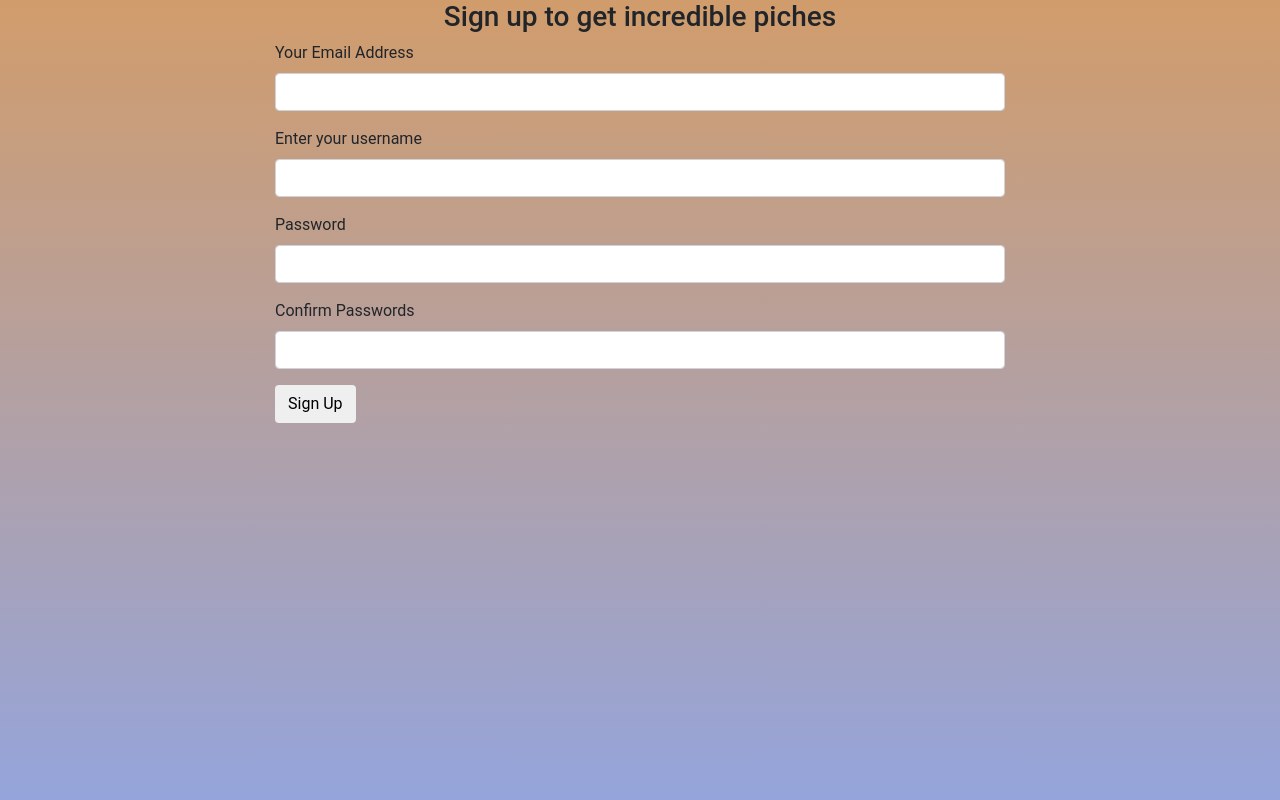
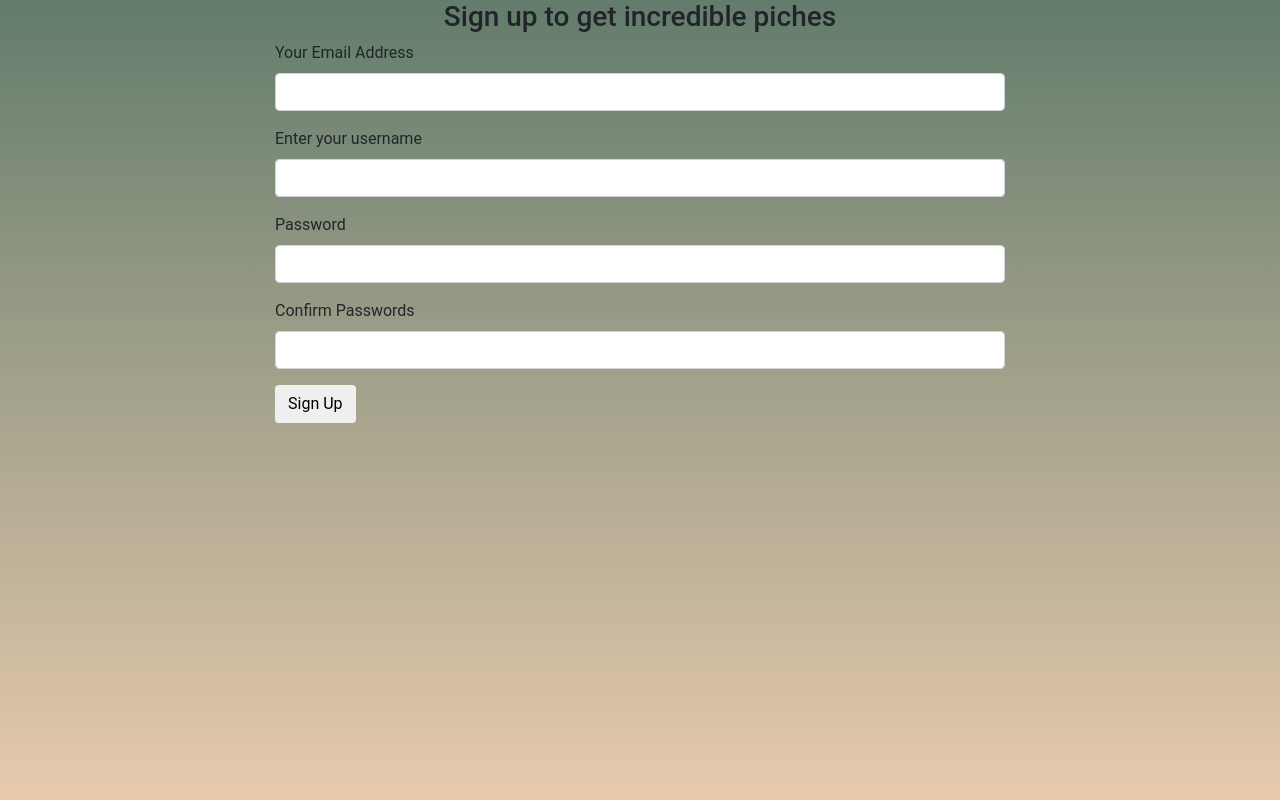
Before and after one commit to Aprilwairimu/Pitch-App, a Flask app: page /authenticate/register in a window 1280 px wide. Shown: the part 58-858 px from the top of the page. Run offline with Flask 2, Linux system fonts and the light colour scheme; some libraries are stand-ins or nearby versions.

Commit message:
changed background color

```diff
--- a/app/static/css/styles.css
+++ b/app/static/css/styles.css
@@ -6,12 +6,12 @@
 }
 /* register.html */
 .sign{
-    background: linear-gradient(180deg, rgba(185, 105, 31, 0.66) 0%, rgba(6, 43, 172, 0.429) 100%);
+    background: linear-gradient(180deg, rgba(18, 56, 31, 0.66) 0%, rgba(200, 131, 63, 0.429) 100%);
     height: 100vh;
 }
 /* .login.html */
 .login{
-    background: linear-gradient(180deg, rgba(185, 105, 31, 0.66) 0%, rgba(6, 43, 172, 0.429) 100%);
+    background: linear-gradient(180deg, rgba(18, 56, 31, 0.66) 0%, rgba(200, 131, 63, 0.429) 100%);
     height: 100vh;
 }
 
```
Also changed, not shown: README.md, 3 other files.
